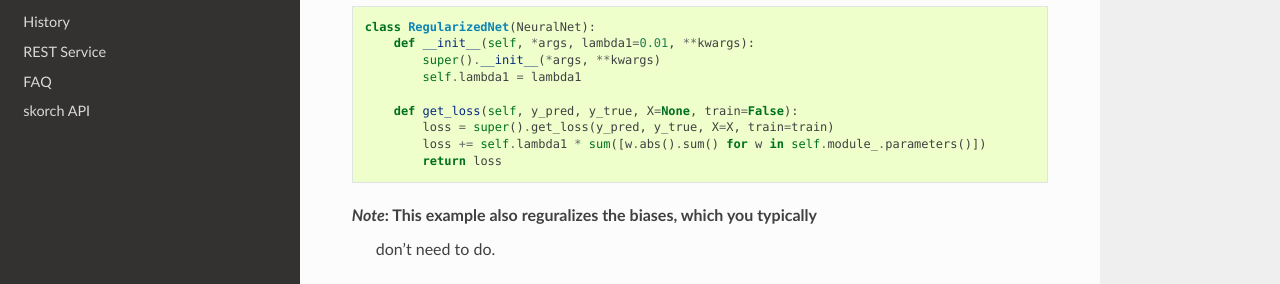
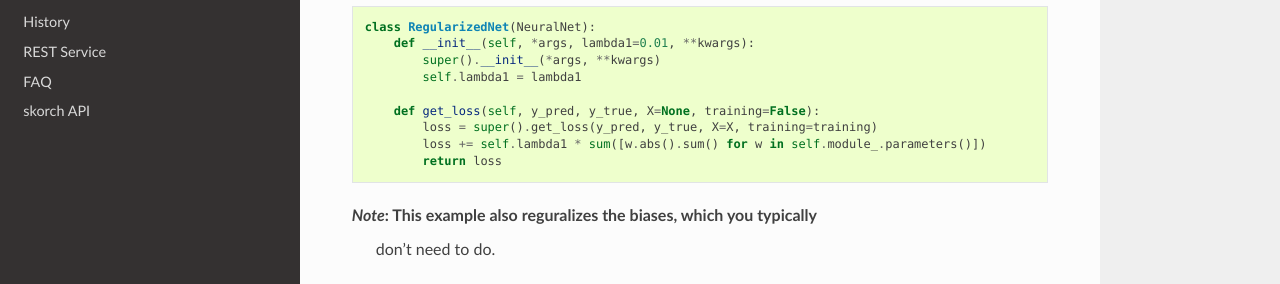
Before and after one commit to skorch-dev/skorch, a Sphinx documentation site: the page built from docs/user/neuralnet.rst, in a window 1280 px wide and 900 px high, scrolled down 7455 px. Shown: the part 449-733 px from the top of the window. Built offline with Sphinx 7.4.7 and the Read the Docs theme 2.0.0, drawn with Linux system fonts in a browser that asks for light colours.

Commit message:
Fix documentation accordingly

```diff
--- a/docs/user/neuralnet.rst
+++ b/docs/user/neuralnet.rst
@@ -446,8 +446,8 @@ the loss is determined. Below we show an example of overriding
             super().__init__(*args, **kwargs)
             self.lambda1 = lambda1
 
-        def get_loss(self, y_pred, y_true, X=None, train=False):
-            loss = super().get_loss(y_pred, y_true, X=X, train=train)
+        def get_loss(self, y_pred, y_true, X=None, training=False):
+            loss = super().get_loss(y_pred, y_true, X=X, training=training)
             loss += self.lambda1 * sum([w.abs().sum() for w in self.module_.parameters()])
             return loss
 
```
